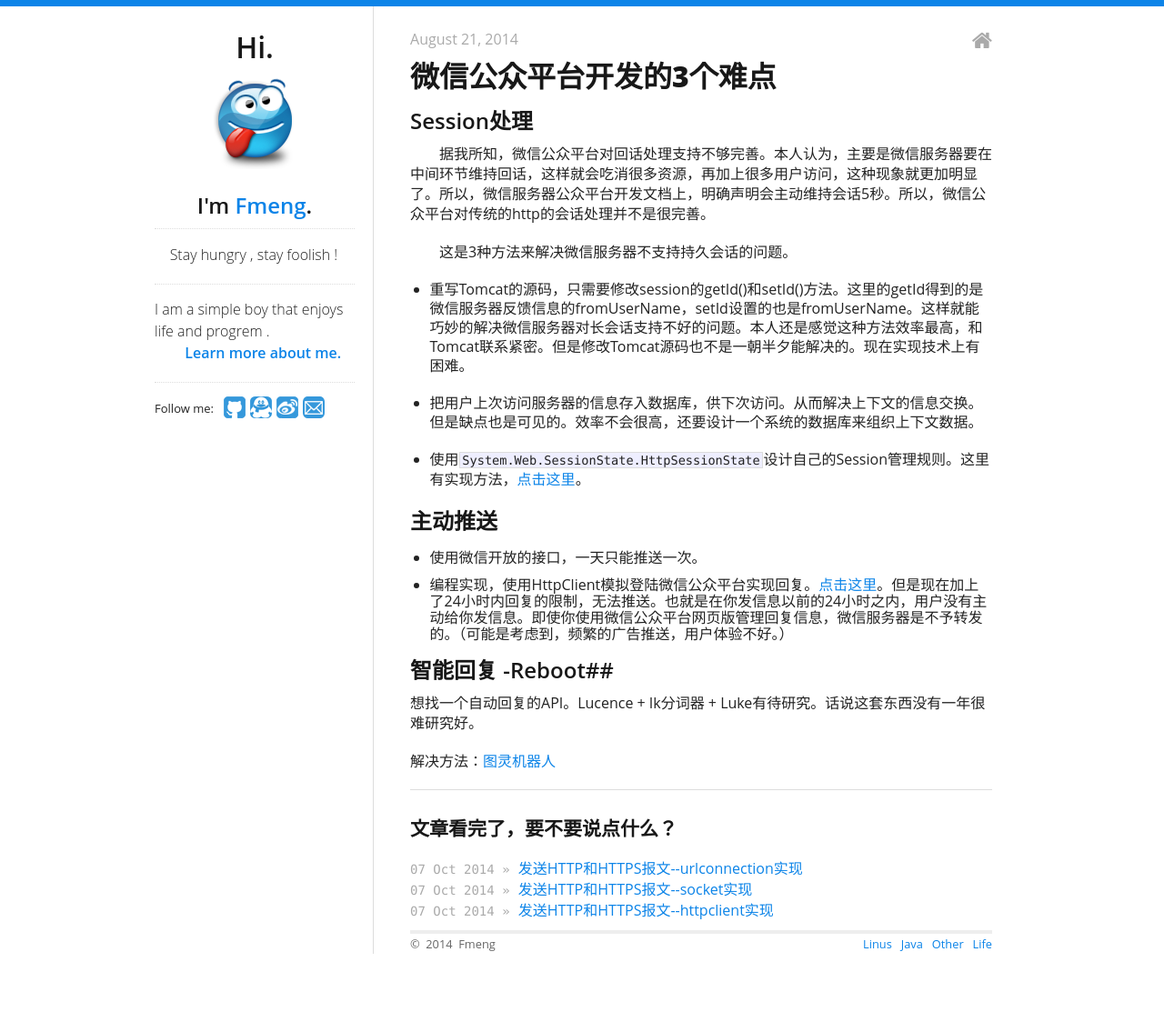
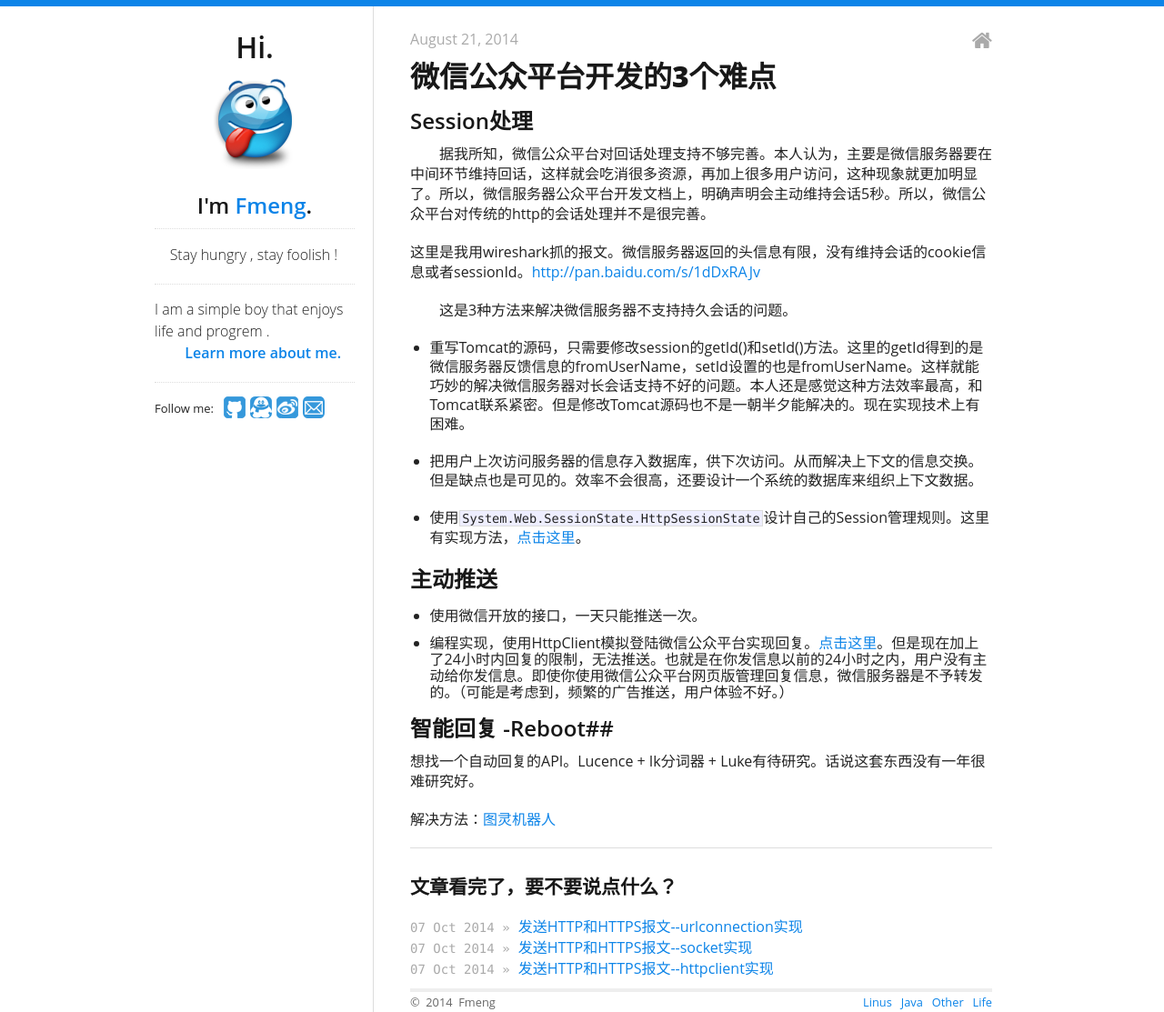
Before and after one commit to fmeng/fmeng.github.io, a Jekyll site: the page built from _posts/2014-08-21-difficulty-of-weixin.md, in a window 1280 px wide. Shown: the whole page at 91% size. Built offline with Jekyll 4.4.1, drawn with Linux system fonts in a browser that asks for light colours; Markdown is read by kramdown in place of the engine named in the settings; comment, search, counter and statistics services are not loaded; before the commit the page ends 1049 px from its top, so only the background shows below that.

Commit message:
添加文件

```diff
--- a/_posts/2014-08-21-difficulty-of-weixin.md
+++ b/_posts/2014-08-21-difficulty-of-weixin.md
@@ -7,6 +7,8 @@
 
 ## Session处理 ##
 <p>&emsp;&emsp;据我所知，微信公众平台对回话处理支持不够完善。本人认为，主要是微信服务器要在中间环节维持回话，这样就会吃消很多资源，再加上很多用户访问，这种现象就更加明显了。所以，微信服务器公众平台开发文档上，明确声明会主动维持会话5秒。所以，微信公众平台对传统的http的会话处理并不是很完善。</p>
+
+这里是我用wireshark抓的报文。微信服务器返回的头信息有限，没有维持会话的cookie信息或者sessionId。[http://pan.baidu.com/s/1dDxRAJv](http://pan.baidu.com/s/1dDxRAJv)
 <p>&emsp;&emsp;这是3种方法来解决微信服务器不支持持久会话的问题。</p>
 
 - 重写Tomcat的源码，只需要修改session的getId()和setId()方法。这里的getId得到的是微信服务器反馈信息的fromUserName，setId设置的也是fromUserName。这样就能巧妙的解决微信服务器对长会话支持不好的问题。本人还是感觉这种方法效率最高，和Tomcat联系紧密。但是修改Tomcat源码也不是一朝半夕能解决的。现在实现技术上有困难。
```
